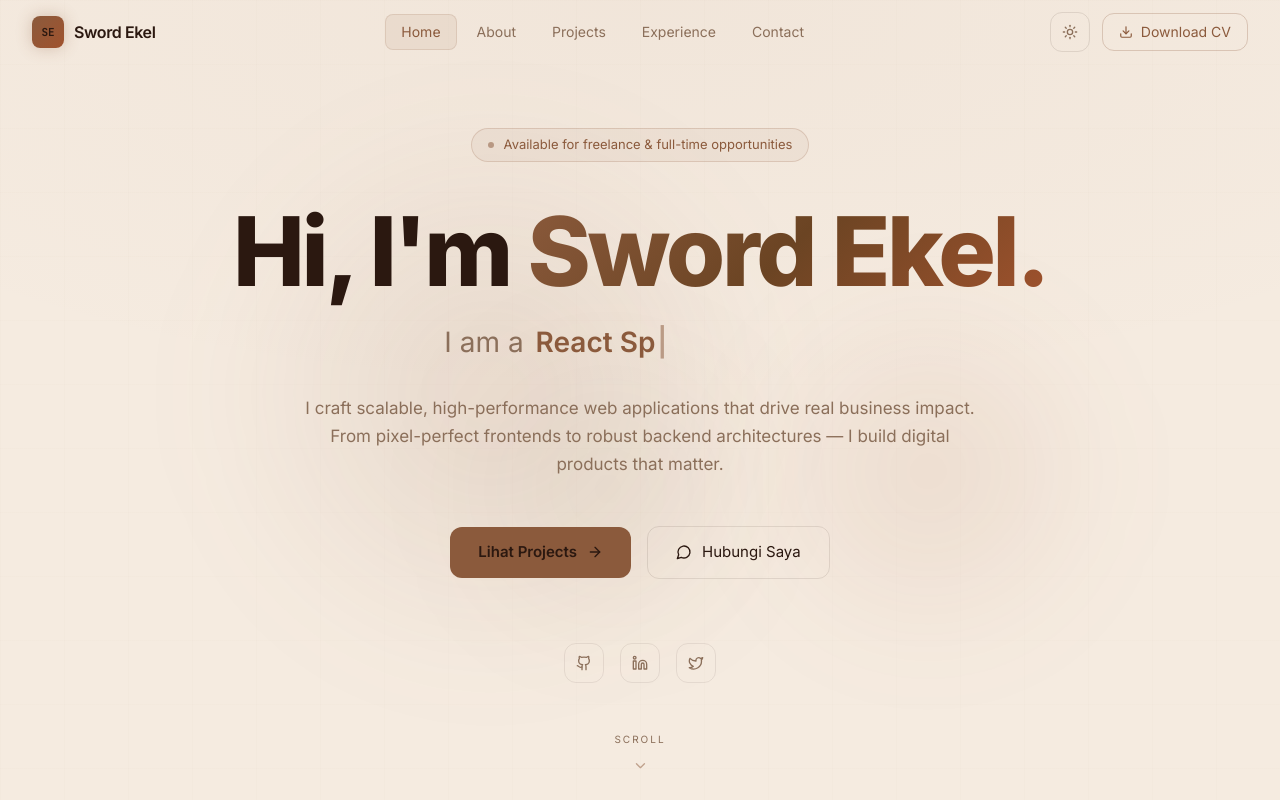
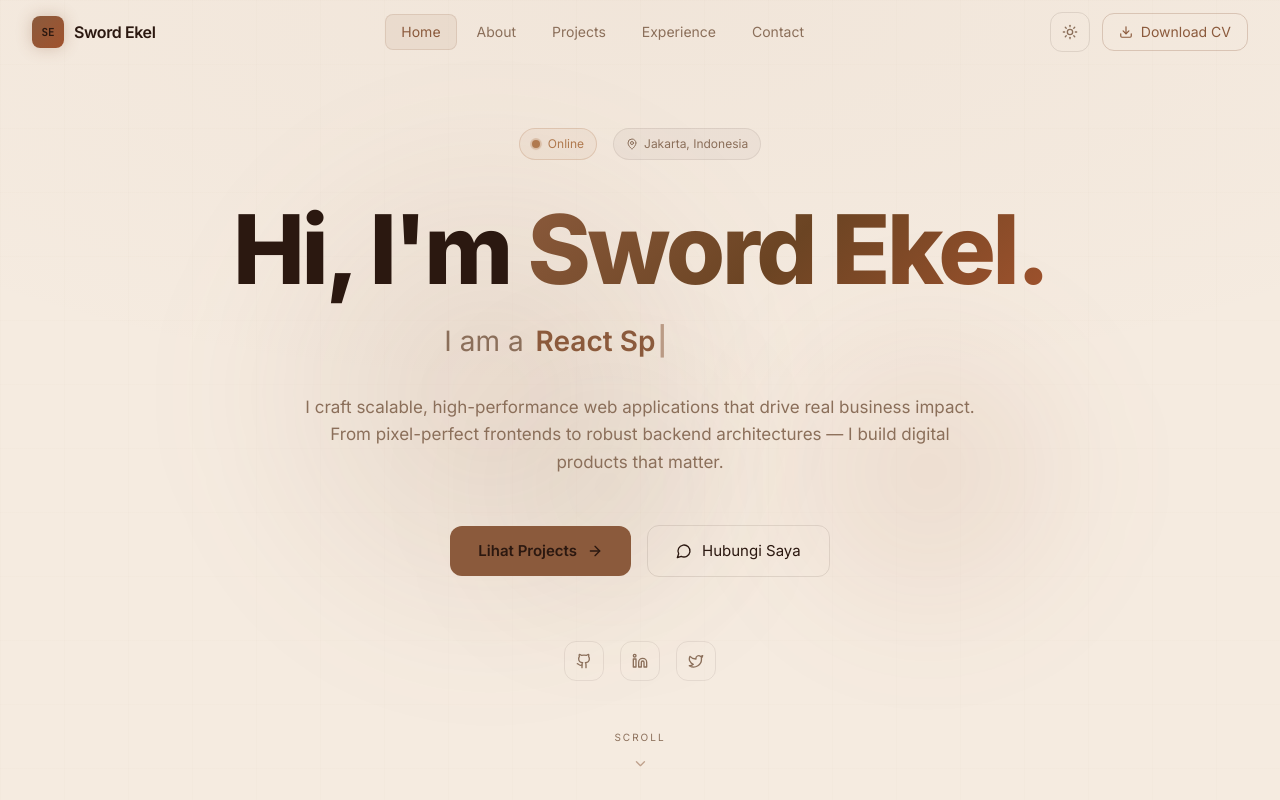
Before and after one commit to Swordekel/sword-portfolio, a React (Vite) app: page / in a window 1280 px wide. Shown: the top 800 px of the page. Built offline with nearby package versions, Linux system fonts and the light colour scheme.

Commit message:
Replace generic badge with Online status + location indicator

```diff
--- a/src/app/components/HeroSection.tsx
+++ b/src/app/components/HeroSection.tsx
@@ -1,6 +1,6 @@
 import { useEffect, useState } from "react";
 import { motion } from "motion/react";
-import { ArrowRight, MessageCircle, ChevronDown, Github, Linkedin, Twitter } from "lucide-react";
+import { ArrowRight, MessageCircle, ChevronDown, Github, Linkedin, Twitter, MapPin } from "lucide-react";
 
 const roles = ["Full Stack Developer", "React Specialist", "Node.js Expert", "Cloud Architect", "Professional Vibe Coder"];
 
@@ -83,11 +83,25 @@ export function HeroSection() {
           initial={{ opacity: 0, y: 16 }}
           animate={{ opacity: 1, y: 0 }}
           transition={{ duration: 0.6, delay: 0.3 }}
-          className="inline-flex items-center gap-2.5 px-4 py-1.5 rounded-full border border-[var(--accent-primary)]/20 bg-[var(--accent-primary)]/5 text-[var(--accent-primary)] mb-10"
-          style={{ fontSize: "13px" }}
+          className="inline-flex items-center gap-4 mb-10"
         >
-          <span className="w-1.5 h-1.5 rounded-full bg-[var(--accent-primary)] animate-pulse" />
-          Available for freelance & full-time opportunities
+          <div
+            className="flex items-center gap-2 px-3 py-1.5 rounded-full border"
+            style={{ fontSize: "12px", borderColor: "rgba(var(--accent-success-rgb), 0.25)", background: "rgba(var(--accent-success-rgb), 0.06)", color: "var(--accent-success)" }}
+          >
+            <span className="relative flex h-2 w-2">
+              <span className="animate-ping absolute inline-flex h-full w-full rounded-full opacity-60" style={{ background: "var(--accent-success)" }} />
+              <span className="relative inline-flex rounded-full h-2 w-2" style={{ background: "var(--accent-success)" }} />
+            </span>
+            Online
+          </div>
+          <div
+            className="flex items-center gap-1.5 px-3 py-1.5 rounded-full border"
+            style={{ fontSize: "12px", borderColor: "rgba(var(--text-primary-rgb), 0.08)", background: "rgba(var(--text-primary-rgb), 0.03)", color: "var(--text-muted)" }}
+          >
+            <MapPin className="w-3 h-3" />
+            Jakarta, Indonesia
+          </div>
         </motion.div>
 
         <motion.h1
```
